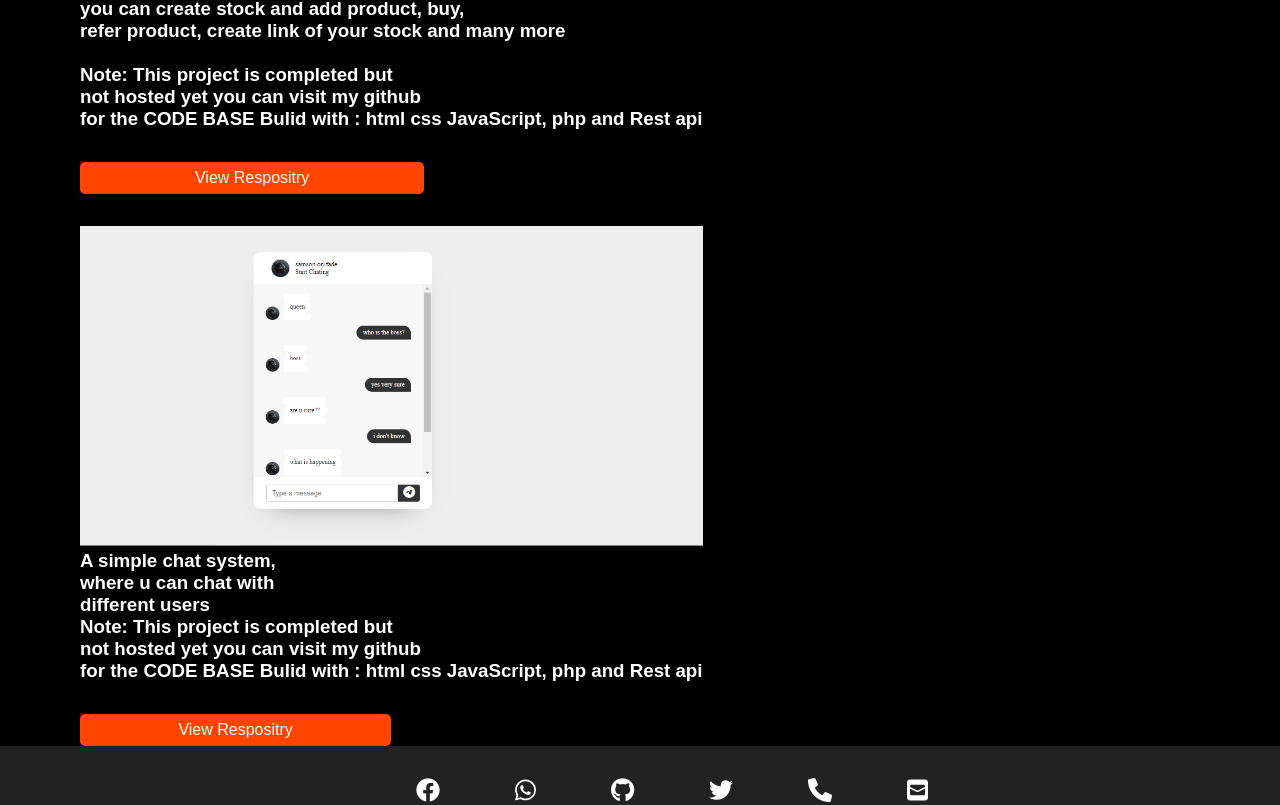
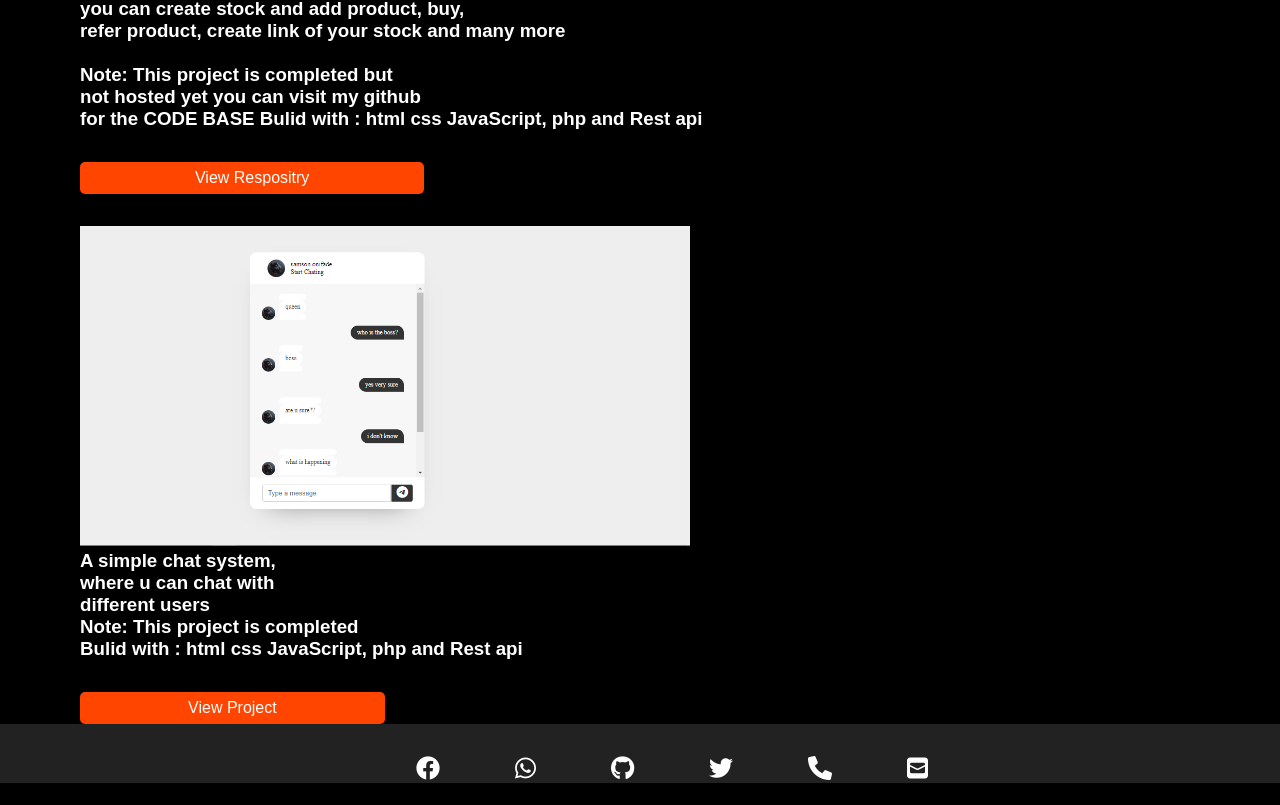
Before and after one commit to samyCode3/portlio, a plain HTML site: page index.html in a window 1280 px wide. Shown: the part 5418-6223 px from the top of the page. After the commit the page ends 6201 px from the top, so only its background shows below. Drawn offline with Linux system fonts and the light colour scheme; a web font is replaced by a local one.

Commit message:
Update index.html

```diff
--- a/index.html
+++ b/index.html
@@ -193,12 +193,11 @@
         <br>
         <h3>A simple chat system, <br> where u can chat with
             <br> different users
-            <br> Note: This project is completed but <br>
-            not hosted yet you can visit my github <br>
-            for the CODE BASE
+               <br> Note: This project is completed<br>
             Bulid with : html css JavaScript, php and Rest api
         </h3>
-        <a href="https://github.com/samyCode3/chatSystem">View Respositry</a>
+
+        <a href="chat-system.curiousnews.com.ng">View Project</a>
     </div>
 
   </div>
```
